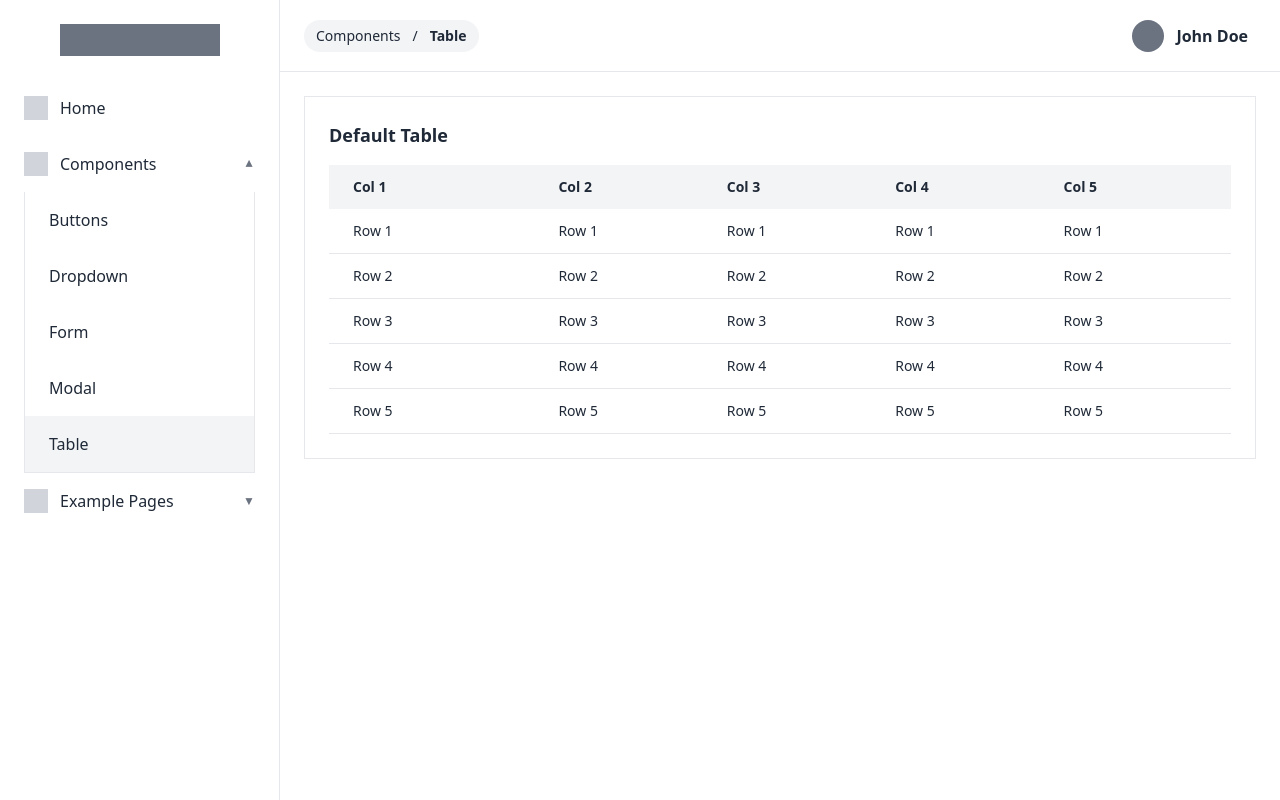
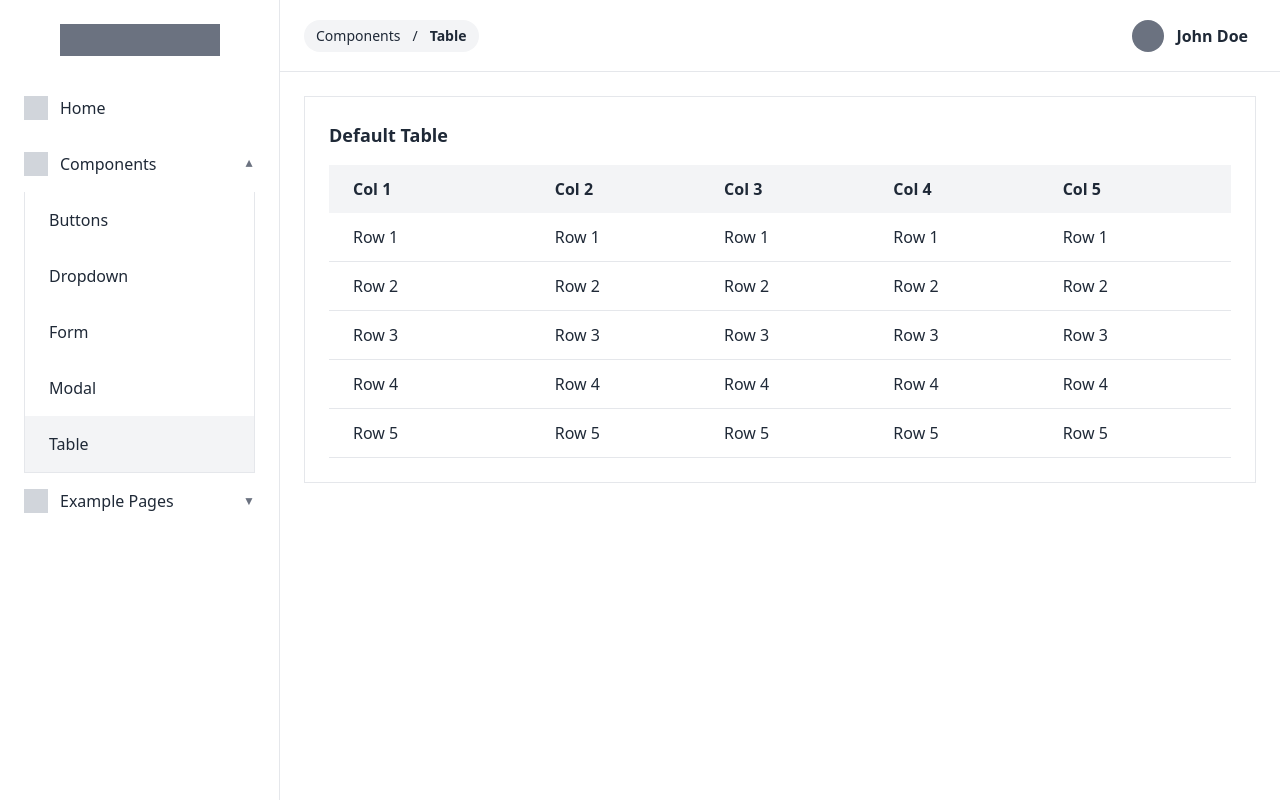
Before and after one commit to albarranaufala/plain-dashboard-starter, a Vue app: page /components/table in a window 1280 px wide. Built offline with nearby package versions, Linux system fonts and the light colour scheme.

Commit message:
feat: change font size of table

```diff
--- a/src/components/table/TableBodyCol.vue
+++ b/src/components/table/TableBodyCol.vue
@@ -1,5 +1,5 @@
 <template>
-  <td class="py-3 pr-6 text-sm first:pl-6">
+  <td class="py-3 pr-6 first:pl-6">
     <slot />
   </td>
 </template>
--- a/src/components/table/TableHeadCol.vue
+++ b/src/components/table/TableHeadCol.vue
@@ -1,5 +1,5 @@
 <template>
-  <th class="py-3 pr-6 text-sm font-semibold text-left bg-gray-100 first:pl-6">
+  <th class="py-3 pr-6 font-semibold text-left bg-gray-100 first:pl-6">
     <slot />
   </th>
 </template>
```
